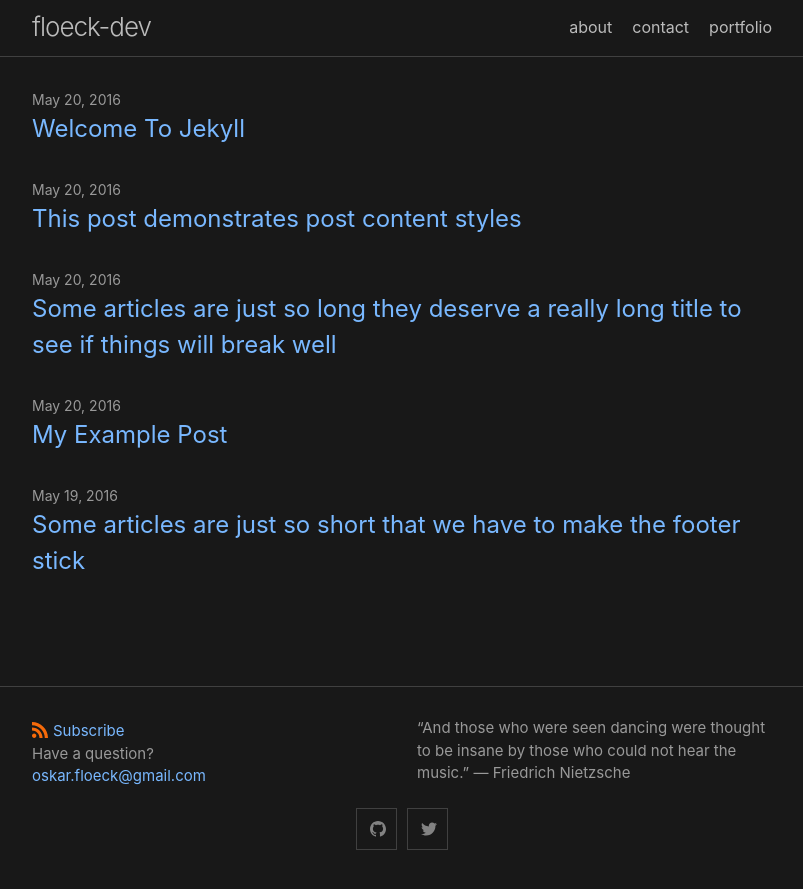
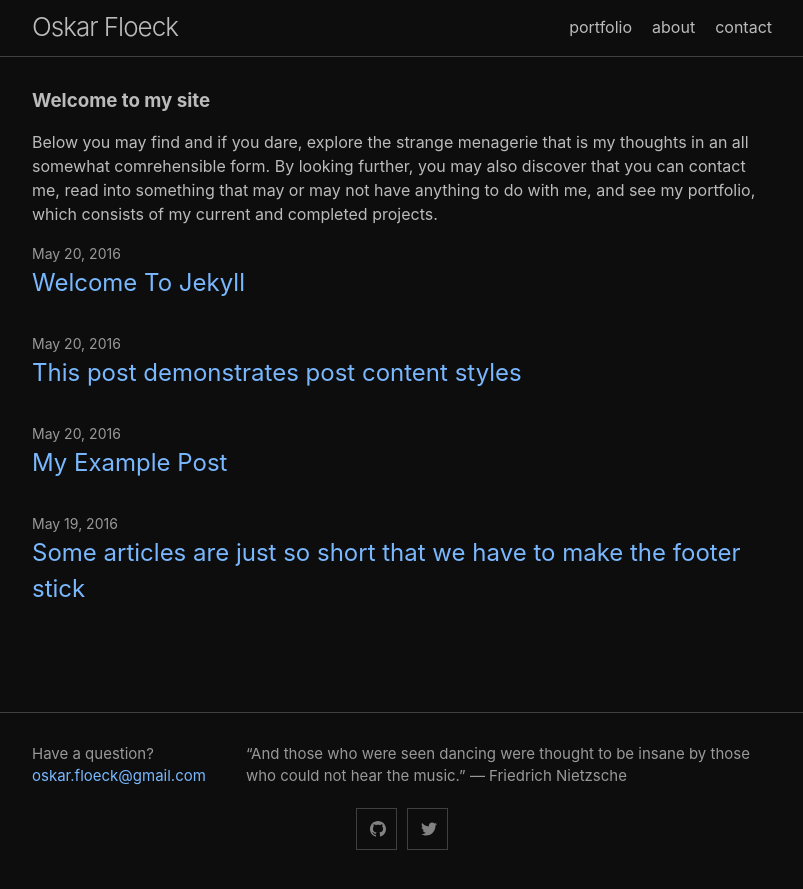
Before and after one commit to floeck/floeck.github.io, a Jekyll site: the page built from index.md, in a window 1280 px wide. Shown: the top 889 px of the page, without its empty margins (238-1041 px from the left). Built offline with Jekyll 4.4.1, drawn with Linux system fonts in a browser that asks for light colours; our own code applies the rules of GitHub Pages for plain Markdown files.

Commit message:
Making a few format changes. New colours, darker background etc.

```diff
--- a/_config.yml
+++ b/_config.yml
@@ -1,4 +1,4 @@
-title: floeck-dev
+title: Oskar Floeck
 author:
   name: Have a question?
   email: oskar.floeck@gmail.com
@@ -23,6 +23,7 @@
     twitter: anon_avo
     github:  floeck
     inkedin: oskar.floeck@gmail.com
+    linkedin_username: oskar.floeck@gmail.com
     # devto: jekyll
     # dribbble: jekyll
     # facebook: jekyll
@@ -53,8 +54,10 @@
 
 # If you want to link only specific pages in your header, uncomment
 # this and add the path to the pages in order as they should show up
-#header_pages:
-# - about.md
+header_pages:
+ - portfolio.md
+ - about.md
+ - contact.md
 
 # Build settings
 theme: minima
--- a/_includes/footer.html
+++ b/_includes/footer.html
@@ -4,26 +4,19 @@
   <div class="wrapper">
 
     <div class="footer-col-wrapper">
-      <div class="footer-col">
-        <p class="feed-subscribe">
-          <a href="{{ 'feed.xml' | relative_url }}">
-            <svg class="svg-icon orange">
-              <use xlink:href="{{ 'assets/minima-social-icons.svg#rss' | relative_url }}"></use>
-            </svg><span>Subscribe</span>
-          </a>
-        </p>
+      <div class="footer-col-email">
       {%- if site.author %}
-        <ul class="contact-list">
+        <div class="contact-list">
           {% if site.author.name -%}
-            <li class="p-name">{{ site.author.name | escape }}</li>
+            <p class="p-name">{{ site.author.name | escape }}</p>
           {% endif -%}
           {% if site.author.email -%}
-            <li><a class="u-email" href="mailto:{{ site.author.email }}">{{ site.author.email }}</a></li>
+            <p><a class="u-email" href="mailto:{{ site.author.email }}">{{ site.author.email }}</a></p>
           {%- endif %}
-        </ul>
+        </div>
       {%- endif %}
       </div>
-      <div class="footer-col">
+      <div class="footer-col-quote">
         <p>{{ site.description | escape }}</p>
       </div>
     </div>
--- a/_layouts/home.html
+++ b/_layouts/home.html
@@ -3,9 +3,6 @@
 ---
 
 <div class="home">
-  {%- if page.title -%}
-    <h1 class="page-heading">{{ page.title }}</h1>
-  {%- endif -%}
 
   {{ content }}
 
--- a/_posts/2016-05-20-super-long-article.md
+++ /dev/null
@@ -1,11 +0,0 @@
----
-layout: post
-title: "Some articles are just so long they deserve a really long title to see if things will break well"
-categories: misc
----
-
-Lorem ipsum dolor sit amet, consectetur adipiscing elit. Fusce bibendum neque eget nunc mattis eu sollicitudin enim tincidunt. Vestibulum lacus tortor, ultricies id dignissim ac, bibendum in velit. Proin convallis mi ac felis pharetra aliquam. Curabitur dignissim accumsan rutrum. In arcu magna, aliquet vel pretium et, molestie et arcu. Mauris lobortis nulla et felis ullamcorper bibendum. Phasellus et hendrerit mauris. Proin eget nibh a massa vestibulum pretium. Suspendisse eu nisl a ante aliquet bibendum quis a nunc. Praesent varius interdum vehicula. Aenean risus libero, placerat at vestibulum eget, ultricies eu enim. Praesent nulla tortor, malesuada adipiscing adipiscing sollicitudin, adipiscing eget est.
-
-Lorem ipsum dolor sit amet, consectetur adipiscing elit. Fusce bibendum neque eget nunc mattis eu sollicitudin enim tincidunt. Vestibulum lacus tortor, ultricies id dignissim ac, bibendum in velit. Proin convallis mi ac felis pharetra aliquam. Curabitur dignissim accumsan rutrum. In arcu magna, aliquet vel pretium et, molestie et arcu. Mauris lobortis nulla et felis ullamcorper bibendum. Phasellus et hendrerit mauris. Proin eget nibh a massa vestibulum pretium. Suspendisse eu nisl a ante aliquet bibendum quis a nunc. Praesent varius interdum vehicula. Aenean risus libero, placerat at vestibulum eget, ultricies eu enim. Praesent nulla tortor, malesuada adipiscing adipiscing sollicitudin, adipiscing eget est.
-
-Lorem ipsum dolor sit amet, consectetur adipiscing elit. Fusce bibendum neque eget nunc mattis eu sollicitudin enim tincidunt. Vestibulum lacus tortor, ultricies id dignissim ac, bibendum in velit. Proin convallis mi ac felis pharetra aliquam. Curabitur dignissim accumsan rutrum. In arcu magna, aliquet vel pretium et, molestie et arcu. Mauris lobortis nulla et felis ullamcorper bibendum. Phasellus et hendrerit mauris. Proin eget nibh a massa vestibulum pretium. Suspendisse eu nisl a ante aliquet bibendum quis a nunc. Praesent varius interdum vehicula. Aenean risus libero, placerat at vestibulum eget, ultricies eu enim. Praesent nulla tortor, malesuada adipiscing adipiscing sollicitudin, adipiscing eget est.
--- a/_sass/minima/custom-styles.scss
+++ b/_sass/minima/custom-styles.scss
@@ -13,9 +13,28 @@
     padding-bottom: 15px;
 }
 
-//p.feed-subscribe{
-//    padding-bottom: 15px;
+// Center footer email content
+
+.footer-col-email, .footer-col-quote {
+     display: flex;
+     width: auto;
+}
+
+.footer-col-email {
+    padding-right: 40px;
+}
+
+.contact-list {
+    align-self: center;
+}
+
+// Change defaut h1 size
+
+//.post-title, .post-content h1{
+//    @include relative-font-size(2);
 //}
+
+// Some custom colour settings
 
 .site-title, .site-title:visited
 {
--- a/_sass/minima/custom-variables.scss
+++ b/_sass/minima/custom-variables.scss
@@ -1 +1,6 @@
 // Placeholder to allow overriding predefined variables smoothly.
+
+// Change the background colour to darker
+
+$background-color:  #0d0d0d;
+$code-background-color: #151515;
--- a/index.md
+++ b/index.md
@@ -7,3 +7,7 @@
 #
 layout: home
 ---
+
+### **Welcome to my site**
+
+Below you may find and if you dare, explore the strange menagerie that is my thoughts in an all somewhat comrehensible form. By looking further, you may also discover that you can contact me, read into something that may or may not have anything to do with me, and see my portfolio, which consists of my current and completed projects.
```
